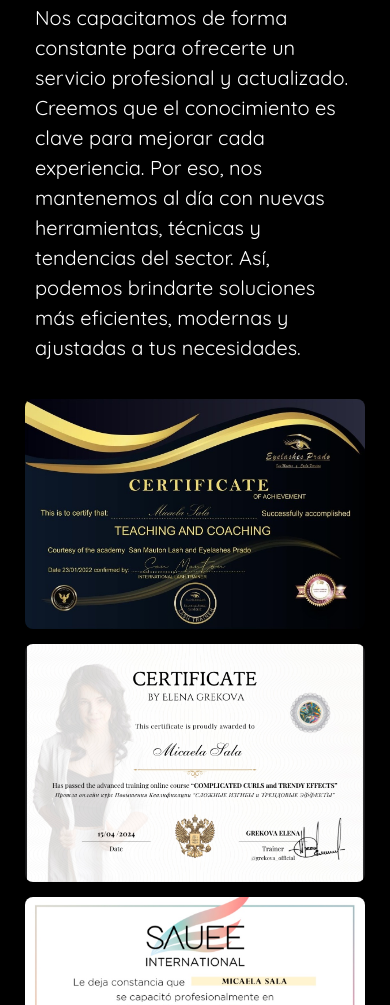
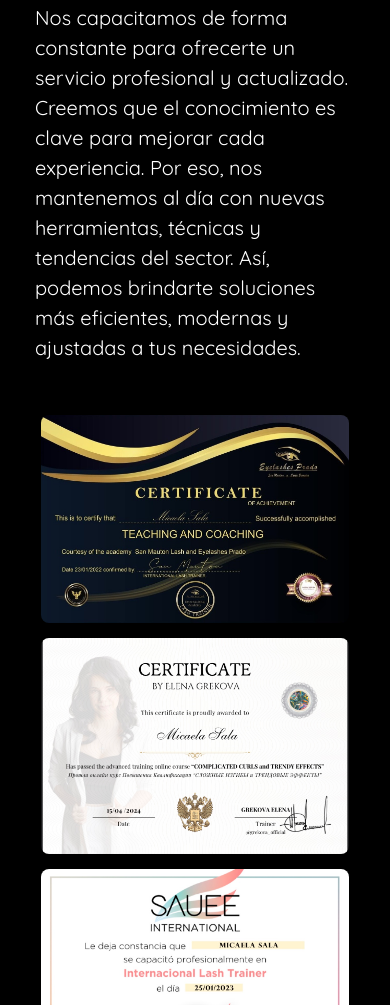
Before and after one commit to Jalil-97/repo-coder, a plain HTML site: page index.html in a window 390 px wide. Shown: the part 995-2000 px from the top of the page. Drawn offline with nearby package versions, Linux system fonts and the light colour scheme.

Commit message:
ultima versión

```diff
--- a/css/styles.css
+++ b/css/styles.css
@@ -11,6 +11,11 @@
 
 body {
     font-family: "quicksand";
+}
+
+body,
+html {
+    height: 100%;
 }
 
 li {
@@ -98,6 +103,7 @@
     background-size: cover;
     background-position: center 25%;
     background-attachment: fixed;
+    background-repeat: no-repeat;
     height: 60vh;
     display: flex;
     flex-direction: column;
@@ -470,7 +476,10 @@
     }
 
     .galeria {
-        grid-template-columns: repeat(2, 1fr);
+        display: grid;
+        grid-template-columns: repeat(auto-fit, minmax(180px, 1fr));
+        gap: 20px;
+        padding: 1rem;
     }
 
     .galeria-servicios {
```
